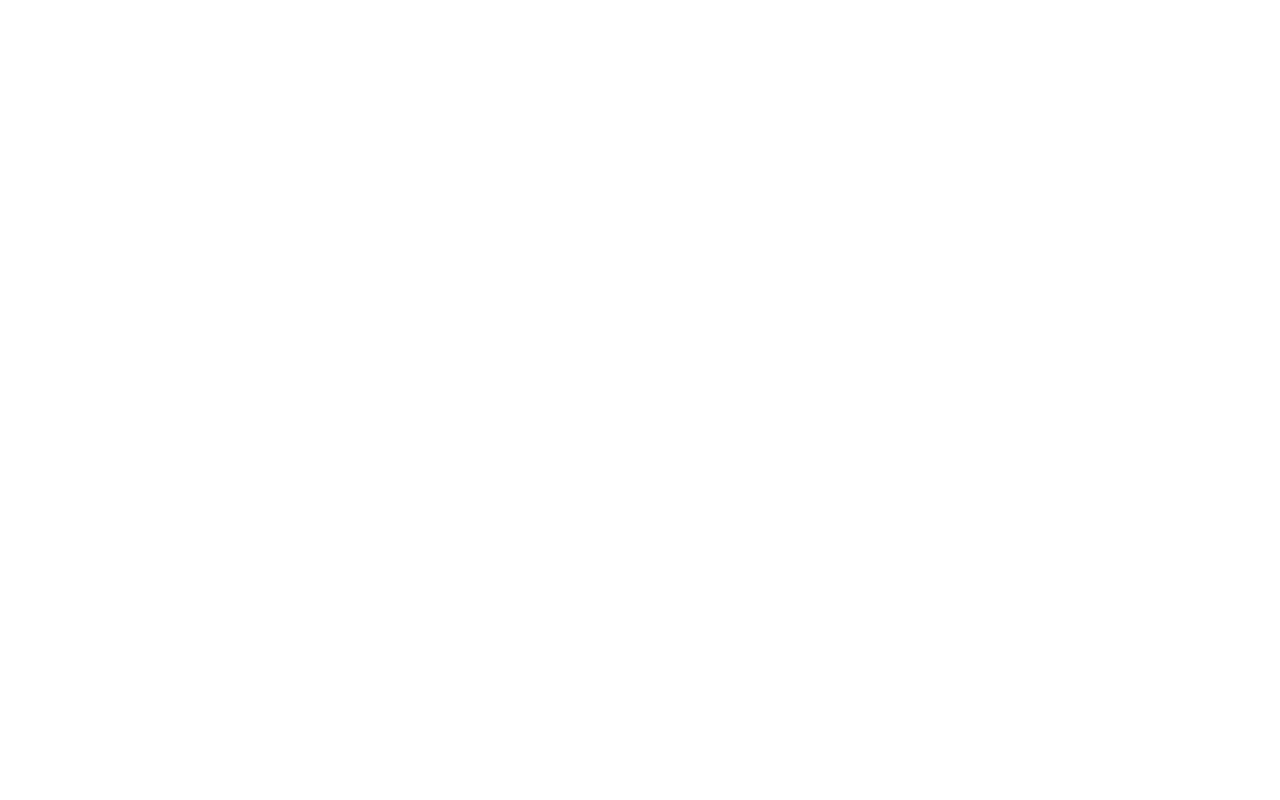
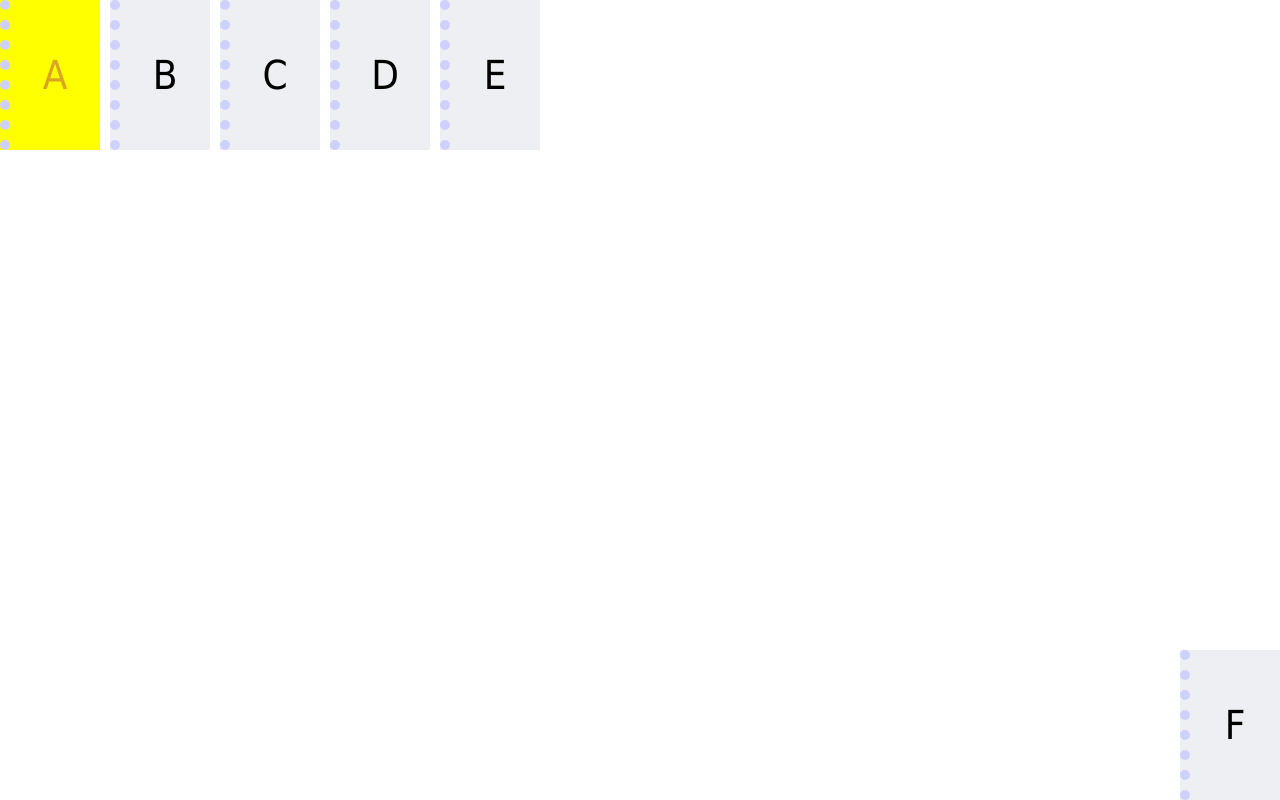
Before and after one commit to fyzm/CS142-Web-application, a plain HTML site: page project/htmlAndCss/index.html in a window 1280 px wide. Drawn offline with Linux system fonts and the light colour scheme.

Commit message:
do style A and styleB

```diff
--- a/project/htmlAndCss/index.html
+++ b/project/htmlAndCss/index.html
@@ -1,14 +1,20 @@
 <!DOCTYPE html>
 <html>
-    <head>
+<head>
+    <title>CS142 Project 1</title>
+    <link rel="stylesheet" type="text/css" href="styleB.css" id="currentStyle">
+</head>
+<body>
+        <!-- Main container for boxes A-E -->
+    <div class="container">
+            <div class="box">A</div>
+            <div class="box">B</div>
+            <div class="box">C</div>
+            <div class="box">D</div>
+            <div class="box">E</div>
+    </div>
+        <!-- Box F positioned separately -->
+    <div class="box" id="boxF">F</div>
 
-    </head>
-    <body>
-        <div class="box A"></div>
-        <div class="box B"></div>
-        <div class="box C"></div>
-        <div class="box D"></div>
-        <div class="box E"></div>
-        <div class="box F"></div>
-    </body>
+</body>
 </html>
--- /dev/null
+++ b/project/htmlAndCss/styleB.css
@@ -0,0 +1,40 @@
+body {
+    margin: 0;
+    padding: 0;
+    min-height: 100vh;
+    font-family: Tahoma, sans-serif;
+    position: relative;
+}
+
+.container {
+    display: flex;
+    gap: 10px;  /* 10px spacing between boxes */
+    padding: 0;
+    white-space: nowrap;  /* Prevents wrapping */
+    overflow-x: auto;    /* Allows horizontal scrolling if needed */
+}
+
+.box {
+    width: 100px;       /* Width as specified */
+    height: 150px;      /* Height as specified */
+    background-color: #eeeff2;
+    border-left: 10px dotted #D0D0FF;  /* Dotted line on the left */
+    display: flex;
+    align-items: center;      /* Center content vertically */
+    justify-content: center;  /* Center content horizontally */
+    font-size: 40px;         /* Font size as specified */
+    padding: 10px;           /* Space between text and box edge */
+    box-sizing: border-box;  /* Include padding in box dimensions */
+    cursor: pointer;         /* Hand cursor on hover */
+}
+
+.box:hover {
+    background-color: yellow;    /* Yellow background on hover */
+    color: goldenrod;           /* Goldenrod text on hover */
+}
+
+#boxF {
+    position: fixed;    /* Fixed positioning */
+    bottom: 0;         /* Align to bottom */
+    right: 0;         /* Align to right */
+}
```
Also changed, not shown: project/htmlAndCss/styleA.css (+42 -0 lines).
